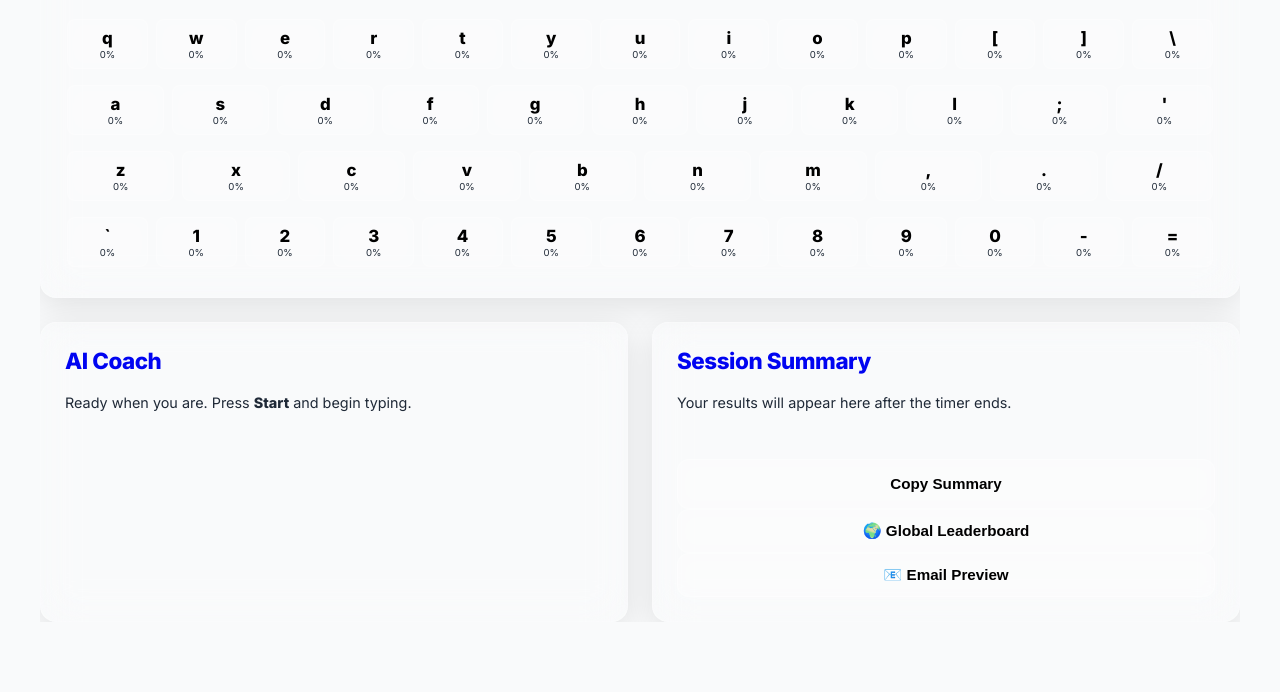
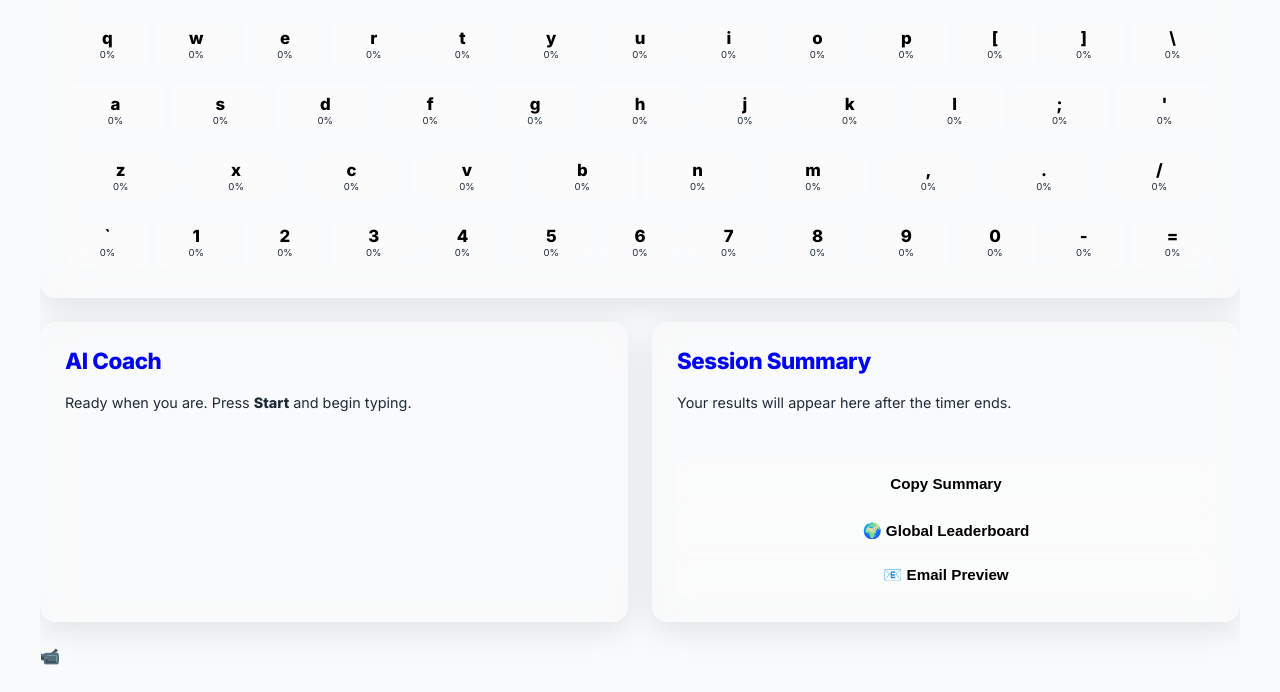
Before and after one commit to parthdhumak/AI-Typing-Speed-Tracker, a plain HTML site: page AI+WC.html in a window 1280 px wide. Shown: the part 819-1511 px from the top of the page. Before the commit the page ends 1467 px from the top, so only its background shows below. Drawn offline with nearby package versions, Linux system fonts and the light colour scheme.

Commit message:
Update AI+WC.html

```diff
--- a/AI+WC.html
+++ b/AI+WC.html
@@ -118,6 +118,11 @@ rel="stylesheet">
 <div class="music-control" id="musicControl" onclick="toggleMusic()">
 <span id="musicIcon">🎵</span>
 </div>
+
+<!-- Video Control -->
+<div class="video-control" id="videoControl" onclick="toggleVideo()">
+<span id="videoIcon">📹</span>
+</div>
 <audio id="backgroundMusic" loop>
 <source src="background-music.mp3" type="audio/mpeg">
 </audio>
@@ -169,5 +174,4 @@ async function getLeaderboard(limit = 20) {
 <script src="netlify-email.js"></script>
 <script src="AI+WC.js"></script>
 </body>
-
 </html>
```
